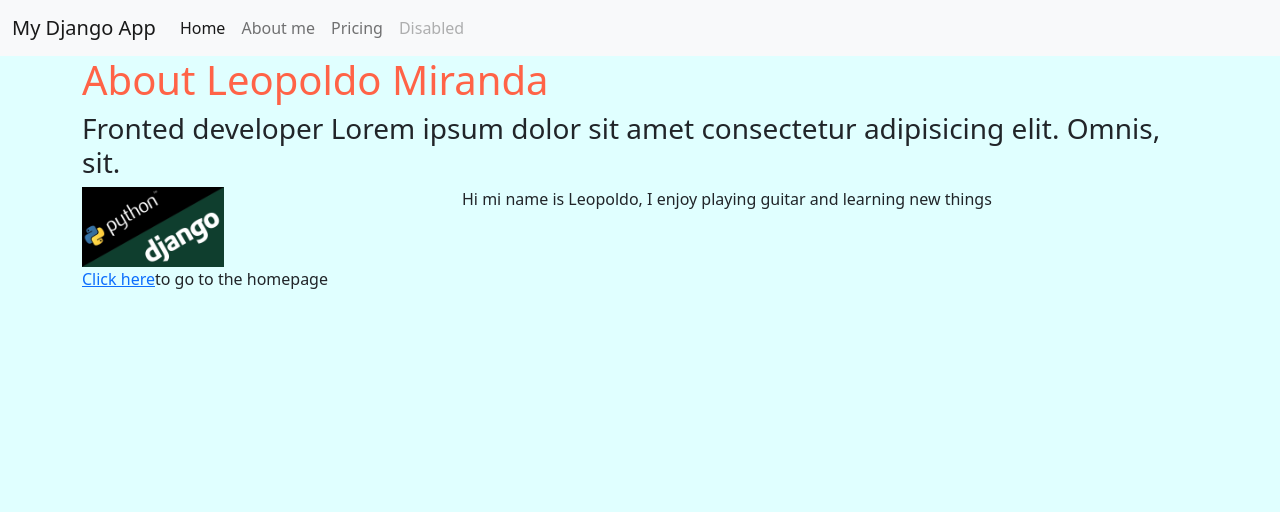
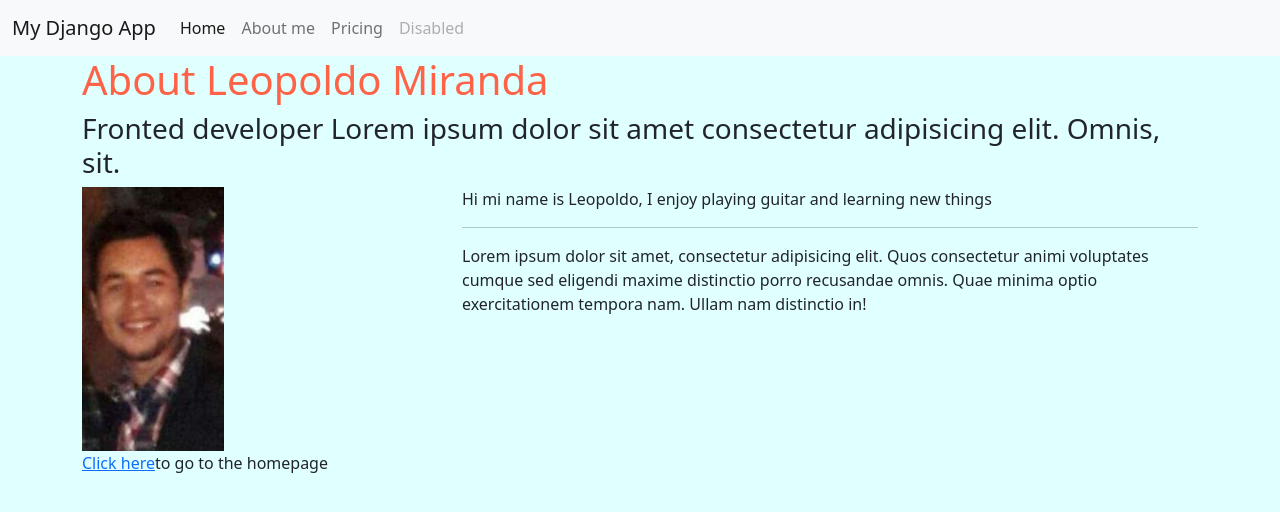
Before and after one commit to leoMirandaa/FSDI-112-Assignment-2, a Django app: page /about/ in a window 1280 px wide. Shown: the top 512 px of the page. Run offline with Django 4.2, Linux system fonts and the light colour scheme.

Commit message:
files updated

```diff
--- a/templates/about.html
+++ b/templates/about.html
@@ -8,10 +8,12 @@
   <h3>Fronted developer Lorem ipsum dolor sit amet consectetur adipisicing elit. Omnis, sit.</h3>
   <div class="row">
     <div class="col-md-4">
-      <img src="{% static 'img/django.jpg'%}" alt="" style="width:40%">
+      <img src="{% static 'img/profile-picture.jpg'%}" alt="" style="width:40%">
     </div>
     <div class="col-md-8">
       <p>Hi mi name is Leopoldo, I enjoy playing  guitar and learning new things</p>
+      <hr>
+      <p>Lorem ipsum dolor sit amet, consectetur adipisicing elit. Quos consectetur animi voluptates cumque sed eligendi maxime distinctio porro recusandae omnis. Quae minima optio exercitationem tempora nam. Ullam nam distinctio in!</p>
     </div>
   </div>
 
```
Also changed, not shown: static/img/profile-picture.JPG (added).
